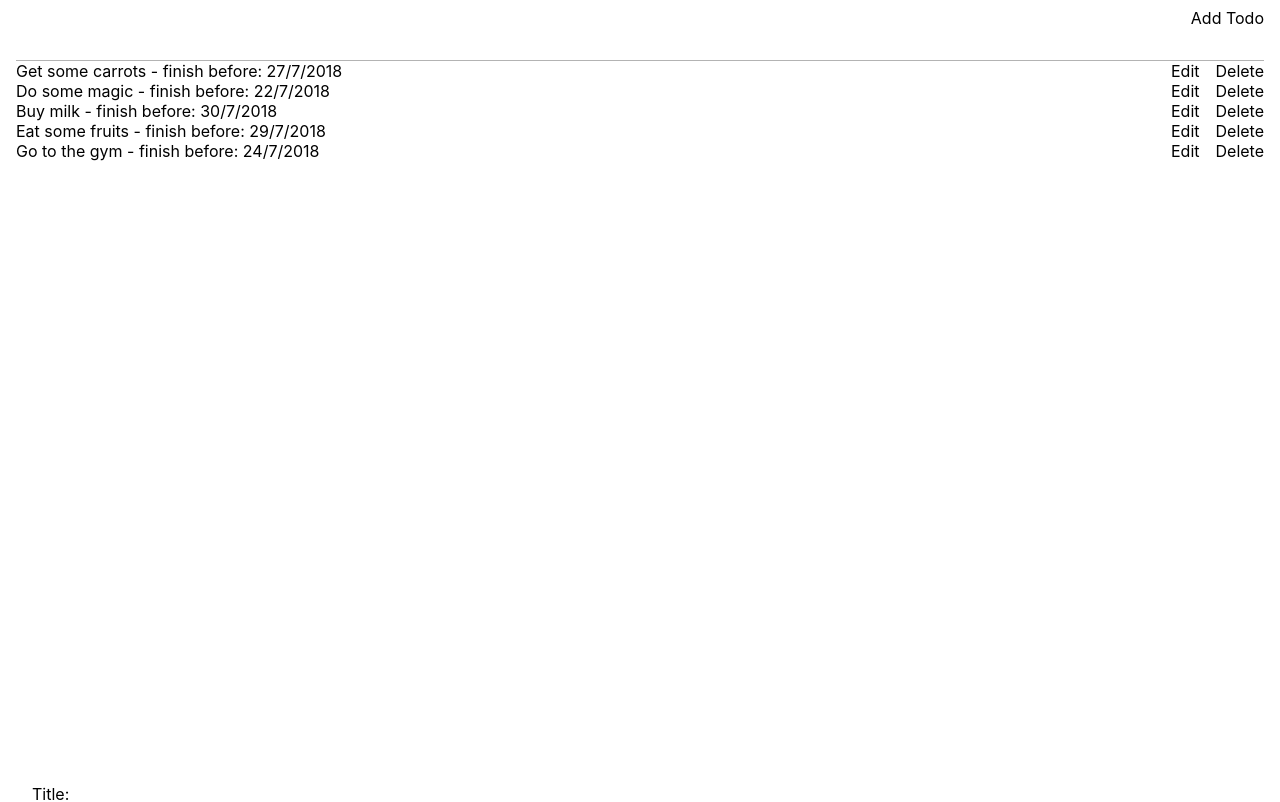
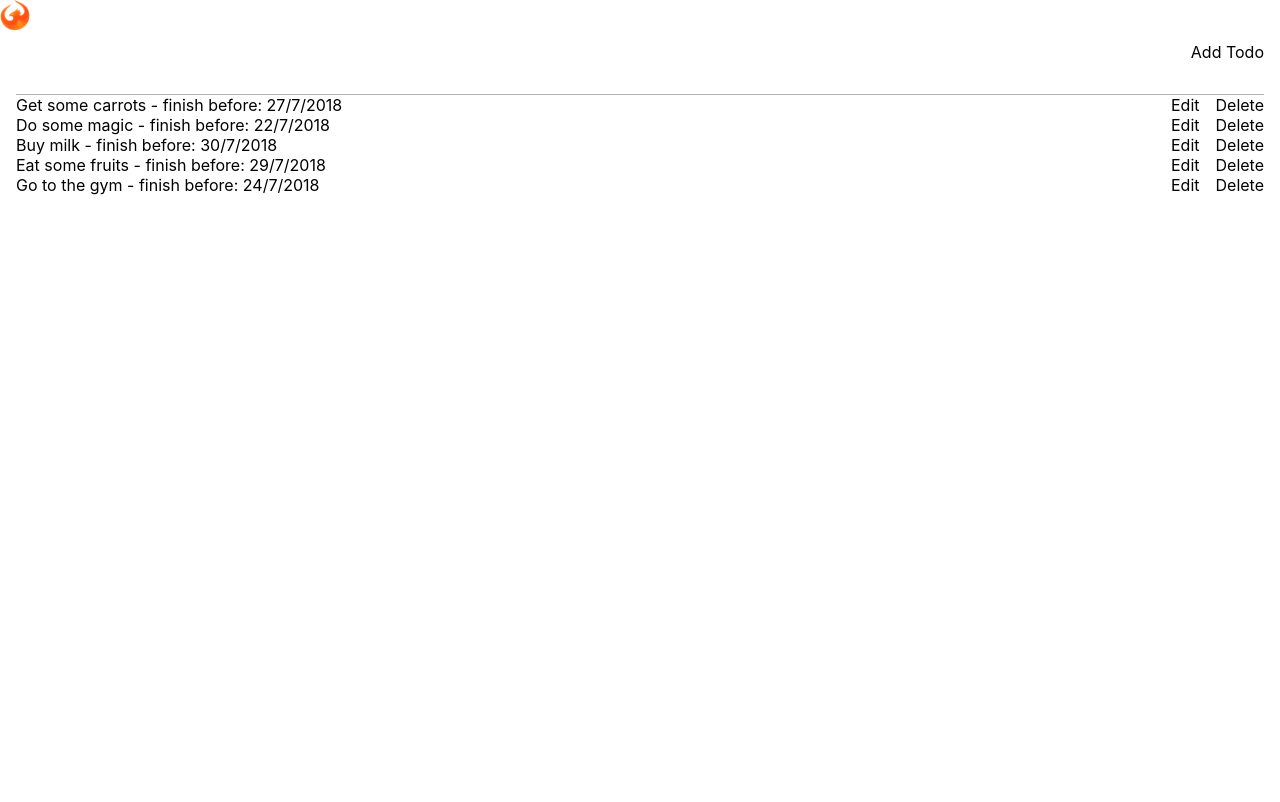
Before and after one commit to SAP-samples/ui5-webcomponents-sample-react, a React app: page / in a window 1280 px wide. Shown: the top 802 px of the page. Built offline with nearby package versions, Linux system fonts and the light colour scheme.

Commit message:
Sync with master Fix broken logo in shellbar Fix build script

```diff
--- a/package.json
+++ b/package.json
@@ -6,8 +6,8 @@
   "dependencies": {
     "@babel/core": "7.1.6",
     "@svgr/webpack": "2.4.1",
-    "@ui5/webcomponents": "^1.0.0-rc.5",
-    "@ui5/webcomponents-fiori": "^1.0.0-rc.5",
+    "@ui5/webcomponents": "next",
+    "@ui5/webcomponents-fiori": "next",
     "babel-core": "7.0.0-bridge.0",
     "babel-eslint": "9.0.0",
     "babel-jest": "23.6.0",
@@ -61,7 +61,7 @@
     "build": "run-s build:react build:removeExistingResources build:moveNewResources",
     "build:react": "cross-env GENERATE_SOURCEMAP=false node scripts/build.js",
     "build:removeExistingResources": "shx rm -rf deployer/resources/*",
-    "build:moveNewResources": "shx mv build/ deployer/resources/",
+    "build:moveNewResources": "shx mv build/ deployer/resources/react",
     "build:mta": "mbt build",
     "test": "node scripts/test.js"
   },
--- a/src/App.js
+++ b/src/App.js
@@ -16,7 +16,7 @@ import "@ui5/webcomponents/dist/Label";
 import "@ui5/webcomponents/dist/TextArea";
 import "@ui5/webcomponents-fiori/dist/ShellBar";
 
-function App () {
+function App() {
 
   const [todos, setTodos] = useState([
     {
@@ -93,7 +93,7 @@ function App () {
     }));
   }, [setTodos]);
 
-  const handleUnDone = useCallback( event => {
+  const handleUnDone = useCallback(event => {
     const selectedItems = event.detail.selectedItems;
 
     setTodos((todos) => todos.map((todo) => {
@@ -165,8 +165,8 @@ function App () {
   return (
     <div className="app">
       <ui5-shellbar
-          primary-title="UI5 Web Components React Sample Application"
-          logo={logo}>
+        primary-title="UI5 Web Components React Sample Application">
+        <img slot='logo' height='30px' src={logo} />
       </ui5-shellbar>
       <section className="app-content">
         <div className="create-todo-wrapper">
```
Also changed, not shown: 1 other file (tests, documents, lock files or other folders). Lines whose indentation alone changed are shown as unchanged.
